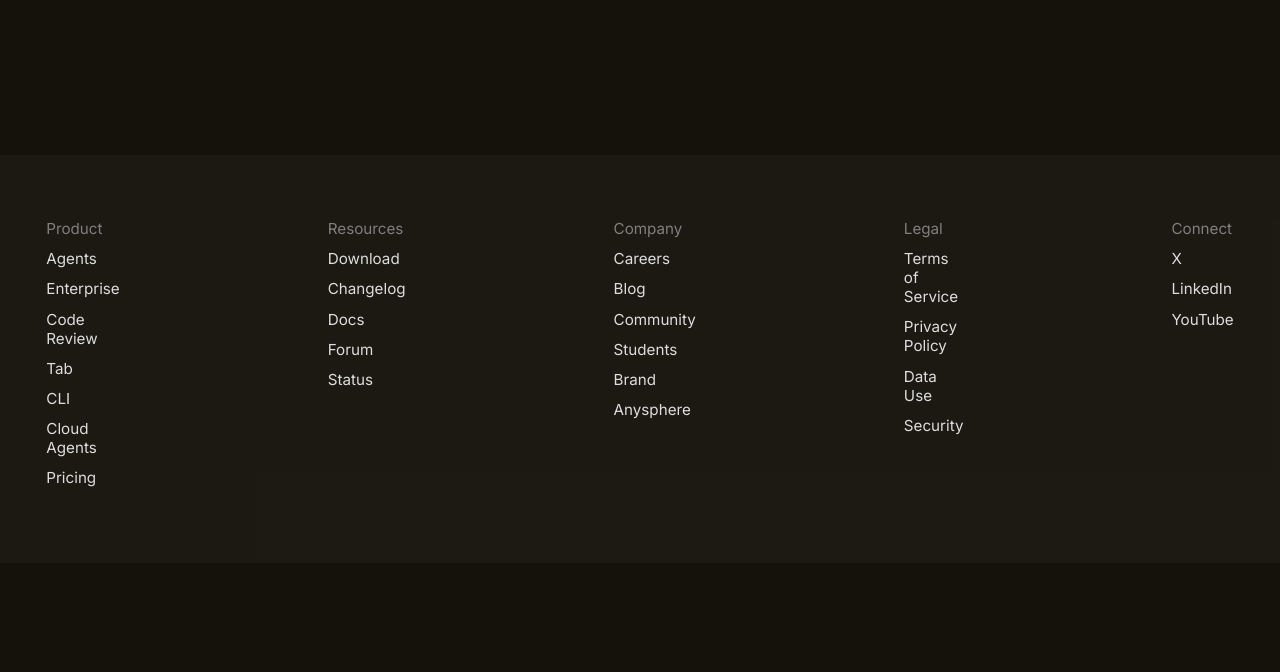
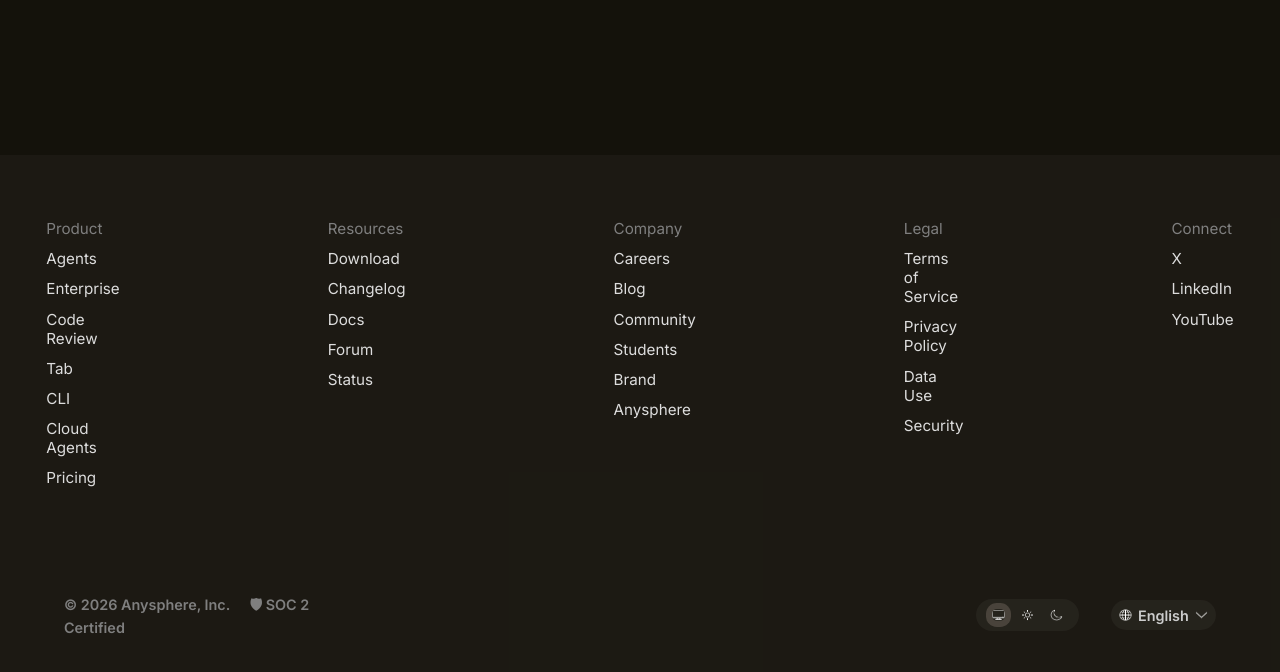
Before and after one commit to KartikeyTiwari121/Web-Dev-Learn, a website built with Vite: page Cursor landing page/index.html in a window 1280 px wide. Shown: the part 8165-8837 px from the top of the page. Before the commit the page ends 8728 px from the top, so only its background shows below. Built offline with nearby package versions, Linux system fonts and the light colour scheme; files whose address does not match are found by name.

Commit message:
made final footer

```diff
--- a/Cursor landing page/index.html
+++ b/Cursor landing page/index.html
@@ -284,7 +284,21 @@
       </ul>
 
     </div>
-    <div></div>
+    <div class="copyright-section">
+      <p>© 2026 Anysphere, Inc. <span class="SOC-cert">🛡 SOC 2 Certified</span></p>
+      <div class="theme">
+        <span class="theme-bar">
+          <img class="theme-bar1" src="src/mediaAssest/icons8-monitor-50.png" alt="">
+          <img src="src/mediaAssest/icons8-sun-50.png" alt="">
+          <img src="src/mediaAssest/icons8-moon-50.png" alt="">
+        </span>
+        <span class="lang-bar">
+          <img src="src/mediaAssest/icons8-globe-50.png" alt="">
+          English
+          <img src="src/mediaAssest/icons8-down-50.png" alt="">
+        </span>
+      </div>
+    </div>
   </footer>
   </body>
 </html>
--- a/Cursor landing page/src/style.css
+++ b/Cursor landing page/src/style.css
@@ -480,6 +480,7 @@
   display: flex;
   justify-content: center;
   gap: 13rem;
+  margin-bottom: 6rem;
 }
 .footer-lists .footer-list{
   list-style: none;
@@ -493,3 +494,52 @@
 .footer-list .footer-title{
   color: #7f7f7f;
 }
+.copyright-section{
+  color: #7f7f7f;
+  font-size: 0.9rem;
+  font-weight: 600;
+  display: flex;
+  justify-content: space-around;
+  gap: 38rem;
+}
+.theme span img{
+  width: 1vw;
+  height: auto;
+}
+.SOC-cert{
+  margin-left: 1rem;
+}
+.theme{
+  display: flex;
+  align-items: center;
+  justify-content: center;
+  gap: 2rem;
+}
+.theme span{
+
+}
+.theme-bar{
+  display: flex;
+  align-items: center;
+  justify-content: center;
+  gap: 1rem;
+  background: #28261fc6;
+  padding: 0.6rem 1rem;
+  border-radius: 2rem;
+  cursor: pointer;
+}
+.theme-bar1{
+  box-shadow: 0 0 0 6px #49433B;
+  border-radius: 0.3rem;
+}
+.lang-bar{
+  color: #CCCCCC;
+  cursor: pointer;
+  display: flex;
+  align-items: center;
+  justify-content: center;
+  gap: 0.4rem;
+  background: #28261fc6;
+  padding: 0.4rem 0.5rem;
+  border-radius: 1rem;
+}
```
Also changed, not shown: Cursor landing page/src/mediaAssest/icons8-down-50.png (added), Cursor landing page/src/mediaAssest/icons8-globe-50.png (added), Cursor landing page/src/mediaAssest/icons8-monitor-50.png (added), Cursor landing page/src/mediaAssest/icons8-moon-50.png (added), Cursor landing page/src/mediaAssest/icons8-sun-50.png (added).
